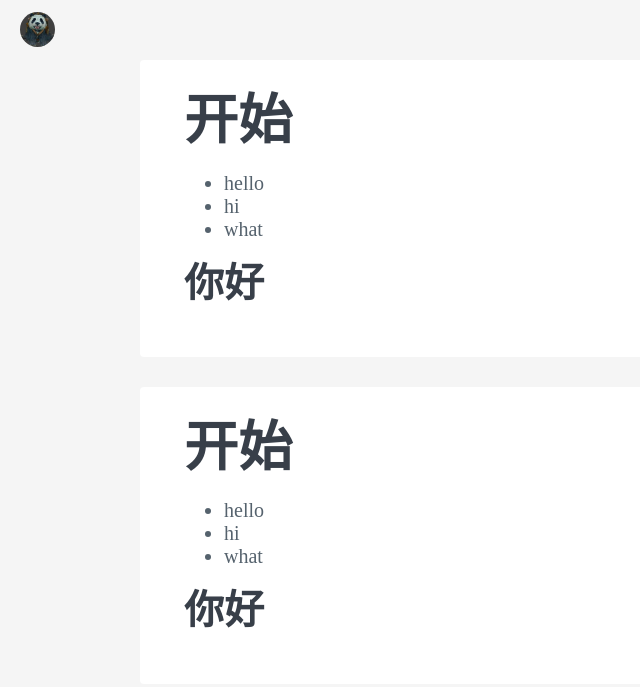
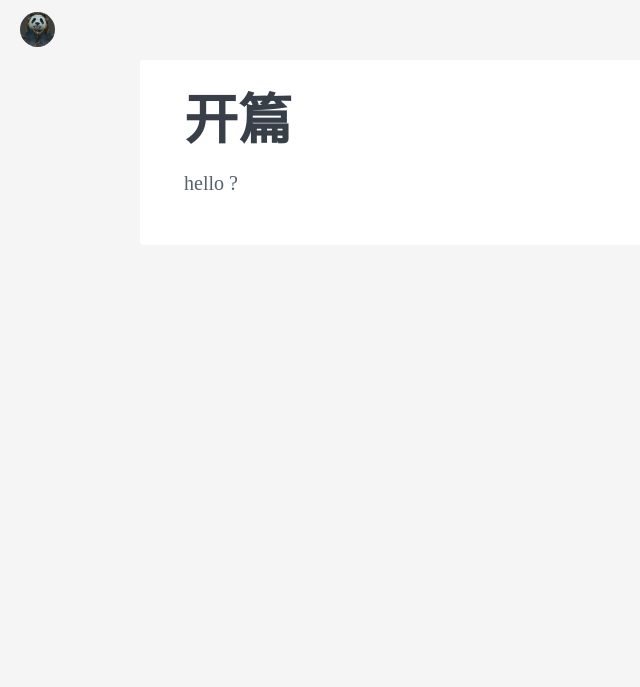
Before and after one commit to zhou-yg/zhou-yg.github.io, a website: page index.html in a window 1280 px wide. Shown: the whole page, without its empty margins (0-640 px from the left). Drawn offline with Linux system fonts and the light colour scheme.

Commit message:
Deploying to master from @ zhou-yg/zhou-yg.github.io@0b84d389c7d6e1db68902d814c4c4098ce27ceef 🚀

```diff
--- a/index.html
+++ b/index.html
@@ -24,25 +24,8 @@
   <main>
     <article >
 
-  <h1>开始</h1>
-<ul>
-<li>hello</li>
-<li>hi</li>
-<li>what</li>
-</ul>
-<h2>你好</h2>
-
-
-</article>
-<article >
-
-  <h1>开始</h1>
-<ul>
-<li>hello</li>
-<li>hi</li>
-<li>what</li>
-</ul>
-<h2>你好</h2>
+  <h1>开篇</h1>
+<p>hello ?</p>
 
 
 </article>
```
